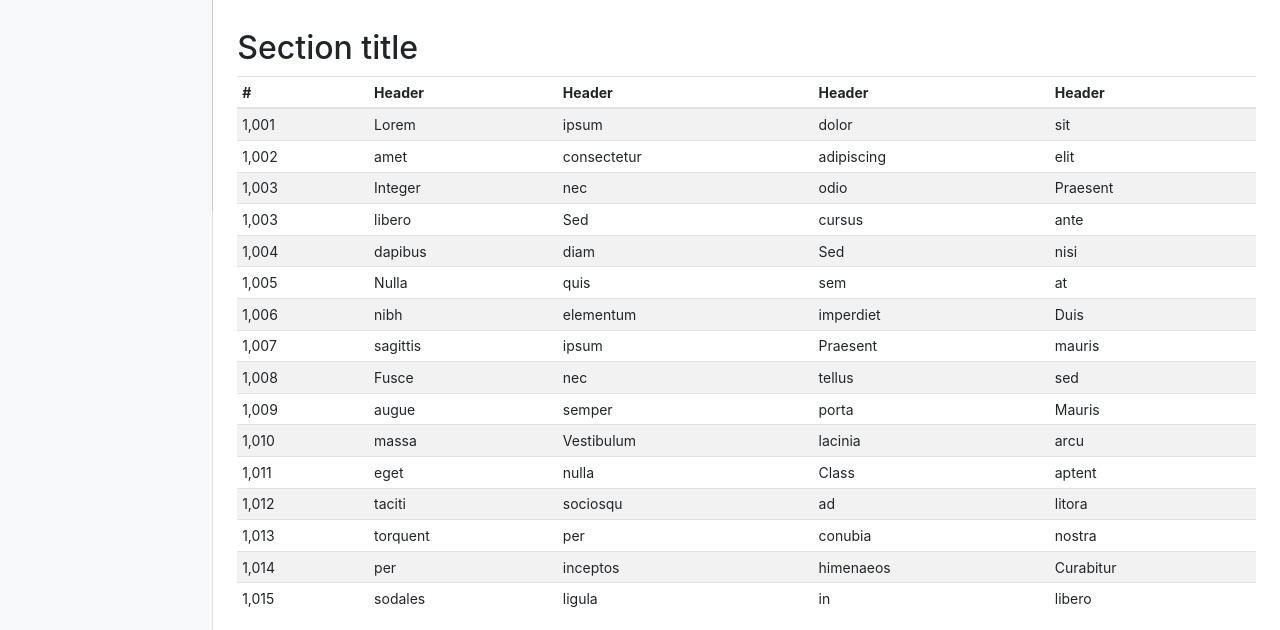
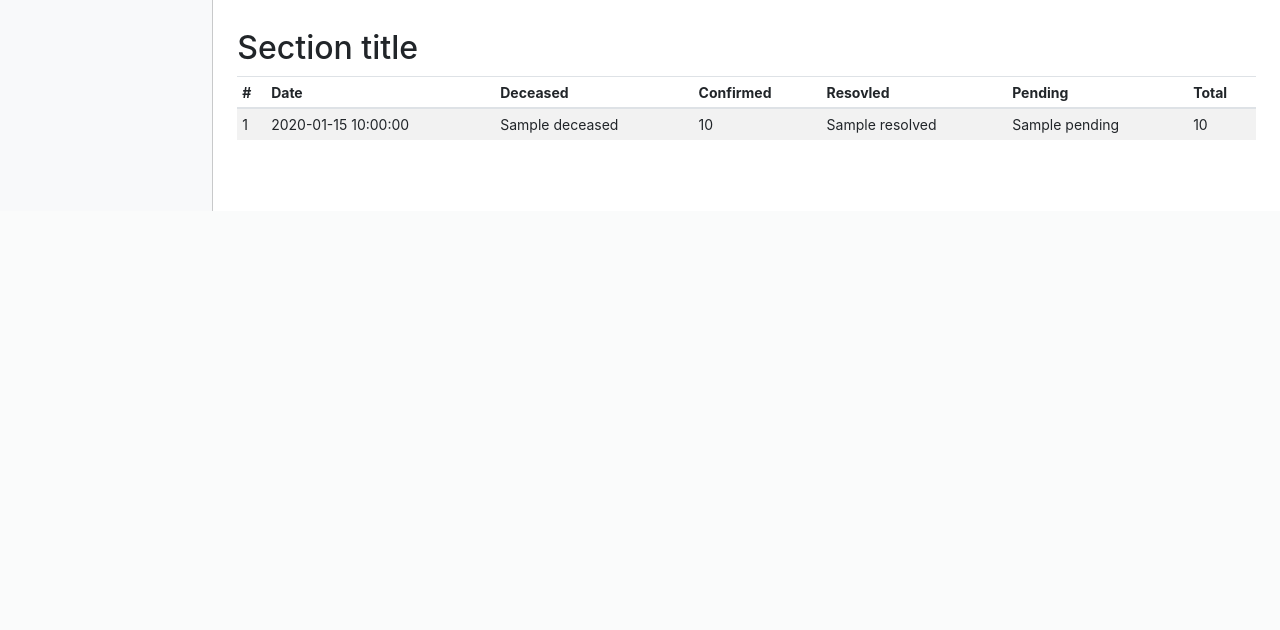
Before and after one commit to spiderPan/Covid19-Ontario, a Flask app: template templates/home.html in a window 1280 px wide. Shown: the part 589-1219 px from the top of the page. After the commit the page ends 800 px from the top, so only its background shows below. Run offline with Flask 2, Linux system fonts and the light colour scheme; the template is opened without the code that fills it: most values are stand-ins (such as "Sample title", 1, 10 or a date in 2020); some libraries are stand-ins or nearby versions.

Commit message:
display the data from mongo to table

```diff
--- a/app.py
+++ b/app.py
@@ -6,13 +6,34 @@ from datetime import datetime
 import pytz
 
 app = Flask(__name__)
-app.config['MONGO_URI'] = 'mongodb://admin:123@mongo:27017/movie_cms'
+app.config['MONGO_URI'] = 'mongodb://admin:123@mongo:27017/covid_ontario'
 mongo = PyMongo(app)
+
+
+@app.template_filter('strftime')
+def _jinja2_filter_datetime(date, fmt=None):
+    date = datetime.fromtimestamp(date)
+    native = date.replace(tzinfo=None)
+    format = '%Y-%m-%d'
+    return native.strftime(format)
 
 
 @app.route('/')
 def index():
-    return render_template('home.html')
+    status = mongo.db.status
+    status_data = []
+    for s in status.find().sort("date"):
+        status_data.append({
+            'date': _jinja2_filter_datetime(int(s.get('date'))),
+            'deceased': s.get('deceased', 0),
+            'confirmed': s.get('confirmed', 0),
+            'resolved': s.get('resolved', 0),
+            'pending': s.get('pending', 0),
+            'total': s.get('total', 0)
+        })
+
+    return render_template('home.html', ontario_data=status_data)
+
 
 @app.route('/bar-chart')
 def bar_chart():
--- a/templates/fetch.html
+++ b/templates/fetch.html
@@ -10,7 +10,7 @@
                 {% for daily_data in content['items'] %}
                     <p>
                         <h5>Fetch Status <span class="badge {{ 'badge-success' if content['status'] == 'ok' else 'badge-warning' }}">{{ content['status'] }}</span></h5>
-                        <h5>Last Updated <span class="badge badge-secondary">{{ daily_data['date'] }}</span></h5>
+                        <h5>Last Updated <span class="badge badge-secondary">{{ daily_data['date'] | strftime }}</span></h5>
                         <h5>Total Tested <span class="badge badge-primary">{{ daily_data['total'] }}</span></h5>
                         <h5>Resolved <span class="badge badge-success">{{ daily_data['resolved'] }}</span></h5>
                         <h5>Under Investigation <span class="badge badge-info">{{ daily_data['pending'] }}</span></h5>
--- a/templates/home.html
+++ b/templates/home.html
@@ -22,125 +22,28 @@
             <thead>
                 <tr>
                     <th>#</th>
-                    <th>Header</th>
-                    <th>Header</th>
-                    <th>Header</th>
-                    <th>Header</th>
+                    <th>Date</th>
+                    <th>Deceased</th>
+                    <th>Confirmed</th>
+                    <th>Resovled</th>
+                    <th>Pending</th>
+                    <th>Total</th>
                 </tr>
             </thead>
             <tbody>
-                <tr>
-                    <td>1,001</td>
-                    <td>Lorem</td>
-                    <td>ipsum</td>
-                    <td>dolor</td>
-                    <td>sit</td>
-                </tr>
-                <tr>
-                    <td>1,002</td>
-                    <td>amet</td>
-                    <td>consectetur</td>
-                    <td>adipiscing</td>
-                    <td>elit</td>
-                </tr>
-                <tr>
-                    <td>1,003</td>
-                    <td>Integer</td>
-                    <td>nec</td>
-                    <td>odio</td>
-                    <td>Praesent</td>
-                </tr>
-                <tr>
-                    <td>1,003</td>
-                    <td>libero</td>
-                    <td>Sed</td>
-                    <td>cursus</td>
-                    <td>ante</td>
-                </tr>
-                <tr>
-                    <td>1,004</td>
-                    <td>dapibus</td>
-                    <td>diam</td>
-                    <td>Sed</td>
-                    <td>nisi</td>
-                </tr>
-                <tr>
-                    <td>1,005</td>
-                    <td>Nulla</td>
-                    <td>quis</td>
-                    <td>sem</td>
-                    <td>at</td>
-                </tr>
-                <tr>
-                    <td>1,006</td>
-                    <td>nibh</td>
-                    <td>elementum</td>
-                    <td>imperdiet</td>
-                    <td>Duis</td>
-                </tr>
-                <tr>
-                    <td>1,007</td>
-                    <td>sagittis</td>
-                    <td>ipsum</td>
-                    <td>Praesent</td>
-                    <td>mauris</td>
-                </tr>
-                <tr>
-                    <td>1,008</td>
-                    <td>Fusce</td>
-                    <td>nec</td>
-                    <td>tellus</td>
-                    <td>sed</td>
-                </tr>
-                <tr>
-                    <td>1,009</td>
-                    <td>augue</td>
-                    <td>semper</td>
-                    <td>porta</td>
-                    <td>Mauris</td>
-                </tr>
-                <tr>
-                    <td>1,010</td>
-                    <td>massa</td>
-                    <td>Vestibulum</td>
-                    <td>lacinia</td>
-                    <td>arcu</td>
-                </tr>
-                <tr>
-                    <td>1,011</td>
-                    <td>eget</td>
-                    <td>nulla</td>
-                    <td>Class</td>
-                    <td>aptent</td>
-                </tr>
-                <tr>
-                    <td>1,012</td>
-                    <td>taciti</td>
-                    <td>sociosqu</td>
-                    <td>ad</td>
-                    <td>litora</td>
-                </tr>
-                <tr>
-                    <td>1,013</td>
-                    <td>torquent</td>
-                    <td>per</td>
-                    <td>conubia</td>
-                    <td>nostra</td>
-                </tr>
-                <tr>
-                    <td>1,014</td>
-                    <td>per</td>
-                    <td>inceptos</td>
-                    <td>himenaeos</td>
-                    <td>Curabitur</td>
-                </tr>
-                <tr>
-                    <td>1,015</td>
-                    <td>sodales</td>
-                    <td>ligula</td>
-                    <td>in</td>
-                    <td>libero</td>
-                </tr>
+                {% if ontario_data %}
+                    {% for daily_data in ontario_data %}
+                        <tr>
+                            <td>{{loop.index}}</td>
+                            <td>{{ daily_data['date'] }}</td>
+                            <td>{{ daily_data['deceased'] }}</td>
+                            <td>{{ daily_data['confirmed']['total'] }}</td>
+                            <td>{{ daily_data['resolved'] }}</td>
+                            <td>{{ daily_data['pending'] }}</td>
+                            <td>{{ daily_data['total'] }}</td>
+                        </tr>
+                    {% endfor %}
+                {% endif %}
             </tbody>
         </table>
     </div>
```
